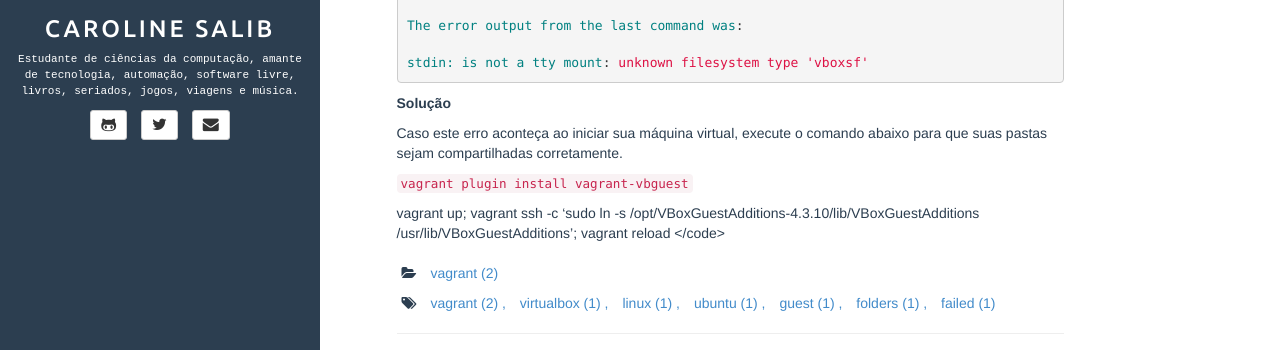
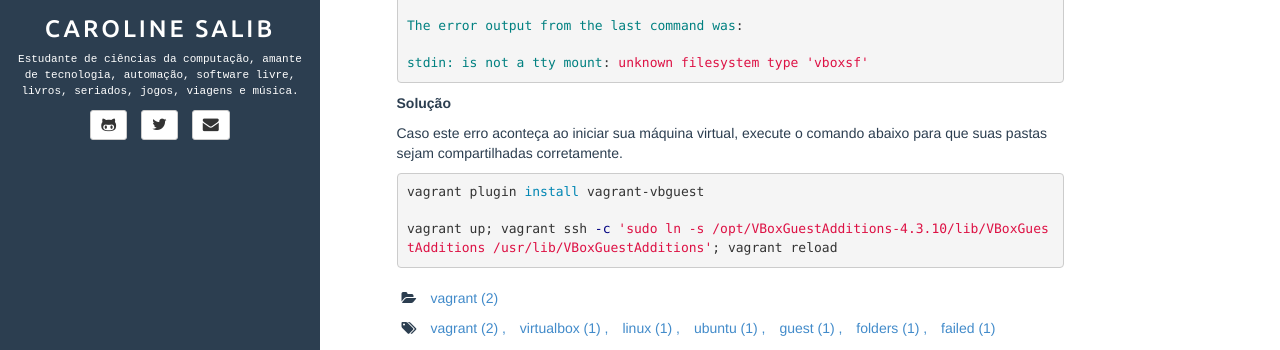
Before and after one commit to carolinesalib/carolinesalib.github.io, a Jekyll site: the page built from _posts/2016-04-26-failed-to-mound-folders-in-linux-guest.md, in a window 1280 px wide and 1140 px high, cut to the strip 332-682 px from the top of the window. Built offline with Jekyll 4.4.1, drawn with Linux system fonts in a browser that asks for light colours.

Commit message:
Alterado código para linguagem shell;

```diff
--- a/_posts/2016-04-26-failed-to-mound-folders-in-linux-guest.md
+++ b/_posts/2016-04-26-failed-to-mound-folders-in-linux-guest.md
@@ -23,8 +23,8 @@
 
 Caso este erro aconteça ao iniciar sua máquina virtual, execute o comando abaixo para que suas pastas sejam compartilhadas corretamente.
 
-<code>
+{% highlight shell %}
 vagrant plugin install vagrant-vbguest
 
 vagrant up; vagrant ssh -c 'sudo ln -s /opt/VBoxGuestAdditions-4.3.10/lib/VBoxGuestAdditions /usr/lib/VBoxGuestAdditions'; vagrant reload
-</code>
+{% endhighlight %}
```
